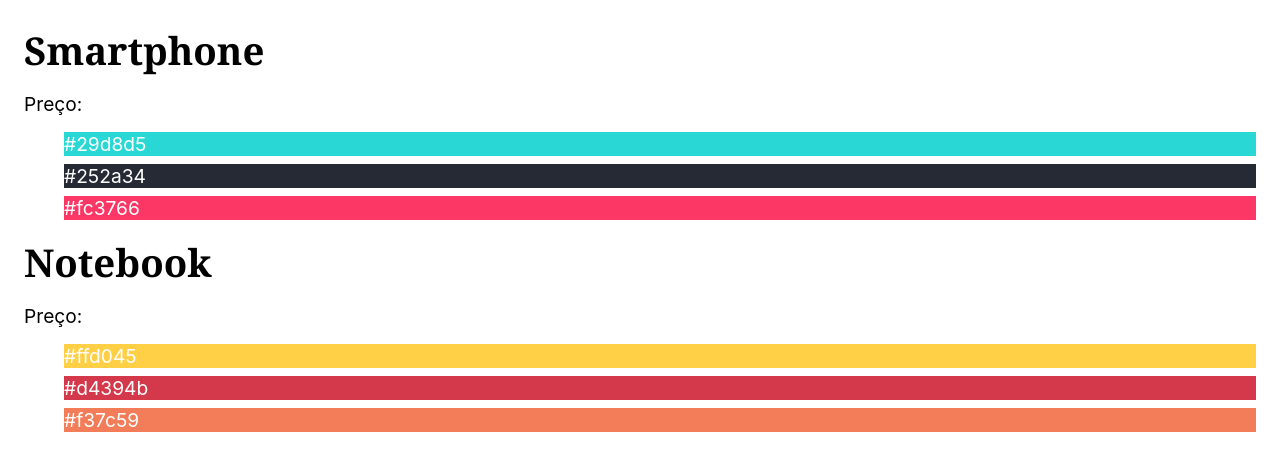
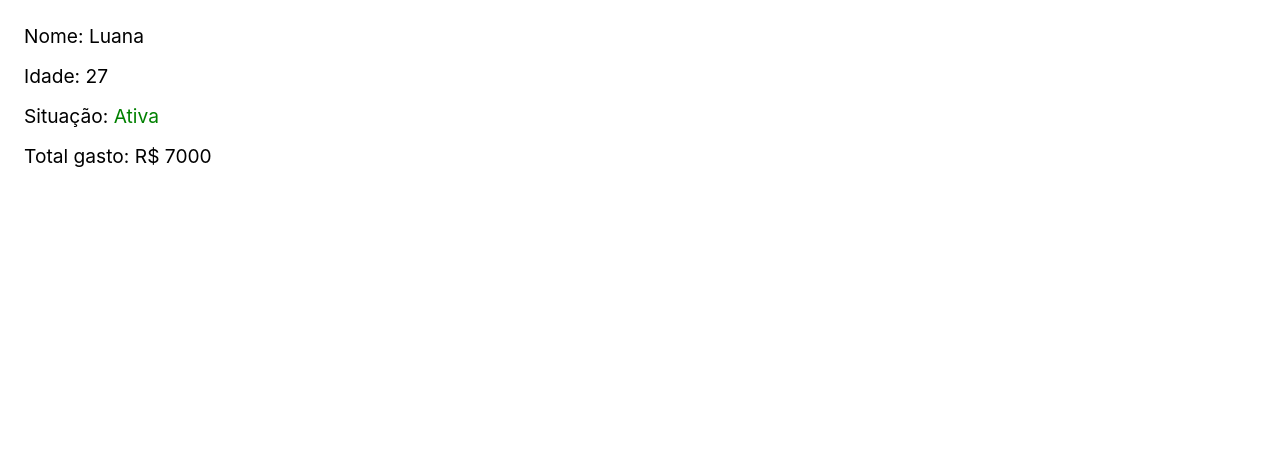
Before and after one commit to Davidlblanco/appreact, a React (Create React App) app: page / in a window 1280 px wide. Shown: the top 470 px of the page. Built offline with nearby package versions, Linux system fonts and the light colour scheme.

Commit message:
luana mario

```diff
--- a/src/App.js
+++ b/src/App.js
@@ -1,45 +1,49 @@
-const produtos = [
-  {
-    id: 1,
-    nome: 'Smartphone',
-    preco: 'R$ 2000',
-    cores: ['#29d8d5', '#252a34', '#fc3766'],
-  },
-  {
-    id: 2,
-    nome: 'Notebook',
-    preco: 'R$ 3000',
-    cores: ['#ffd045', '#d4394b', '#f37c59'],
-  },
-  {
-    id: 3,
-    nome: 'Tablet',
-    preco: 'R$ 1500',
-    cores: ['#365069', '#47c1c8', '#f95786'],
-  },
-];
+const luana = {
+    cliente: 'Luana',
+    idade: 27,
+    compras: [
+        { nome: 'Notebook', preco: 'R$ 2500' },
+        { nome: 'Geladeira', preco: 'R$ 3000' },
+        { nome: 'Smartphone', preco: 'R$ 1500' },
+    ],
+    ativa: true,
+};
+
+const mario = {
+    cliente: 'Mario',
+    idade: 31,
+    compras: [
+        { nome: 'Notebook', preco: 'R$ 2500' },
+        { nome: 'Geladeira', preco: 'R$ 3000' },
+        { nome: 'Smartphone', preco: 'R$ 1500' },
+        { nome: 'Guitarra', preco: 'R$ 3500' },
+    ],
+    ativa: false,
+};
+
+let ativa = (dados) => {
+    return dados.ativa ? 'Ativa' : 'Inativa';
+}
+
+let total = (dados) => {
+    let total = 0;
+    dados.compras.forEach(element => {
+        total = total + parseInt(element.preco.split('R$ ')[1])
+    });
+    return total;
+}
 
 function App() {
-  // > 1500 + lista de cores
-  return (
-    <div>
-      {
-        produtos.map(item => {
-          return (
-            Number(item.preco.replace('R$ ', '')) > 1500 &&
-            <div key={item.id}>
-              <h1>{item.nome}</h1>
-              <p>Preço: {item.preço}</p>
-              <ul>{
-                item.cores.map(color => {
-                  return <li style={{ background: color, color: '#fff' }}> {color}</li>
-                })
-              }</ul>
-            </div>)
-        })
-      }
-    </div >
-  );
+    const dados = luana;
+    return (
+        <div className="App">
+            <p>Nome: {dados.cliente}</p>
+            <p>Idade: {dados.idade}</p>
+            <p className={ativa(dados).toLocaleLowerCase()}>Situação: <span>{ativa(dados)}</span></p>
+            <p>Total gasto: {'R$ ' + total(dados)}</p>
+            {total(dados) > 10000 && <p>  "Voce está gastando muito"</p>}
+        </div>
+    );
 }
 
 export default App;
```
